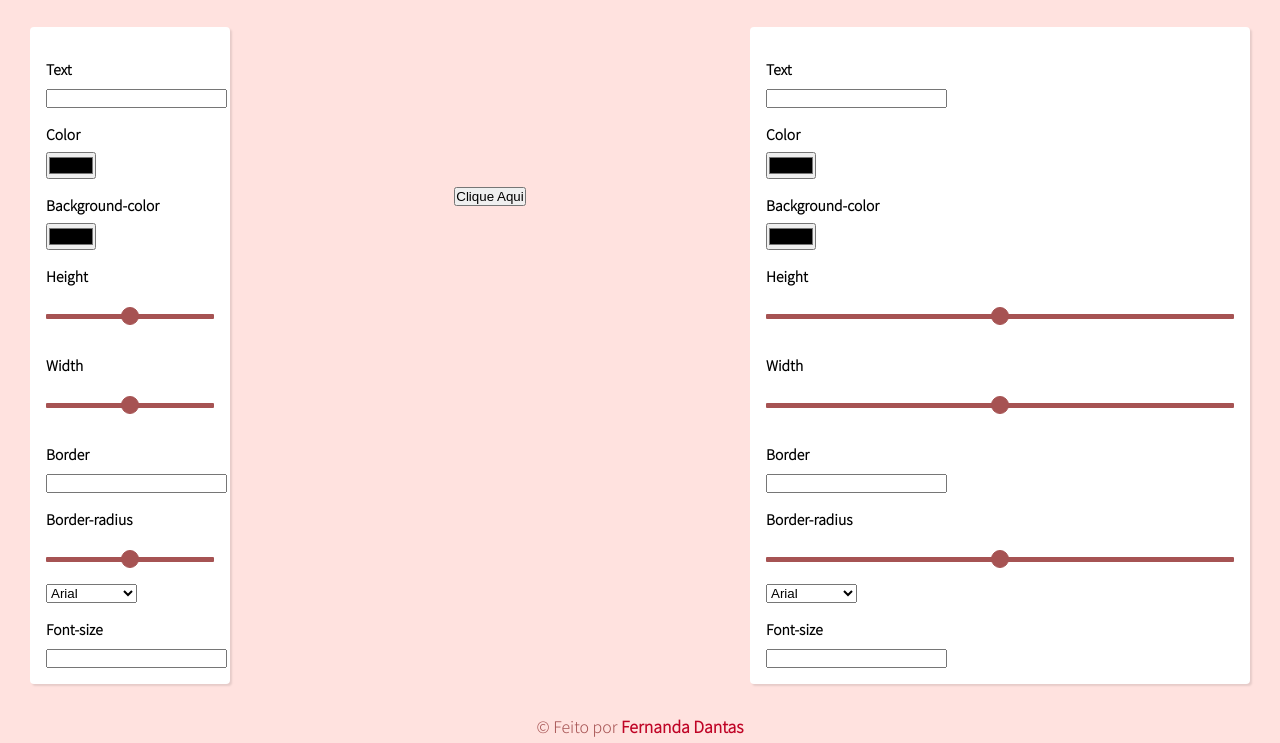
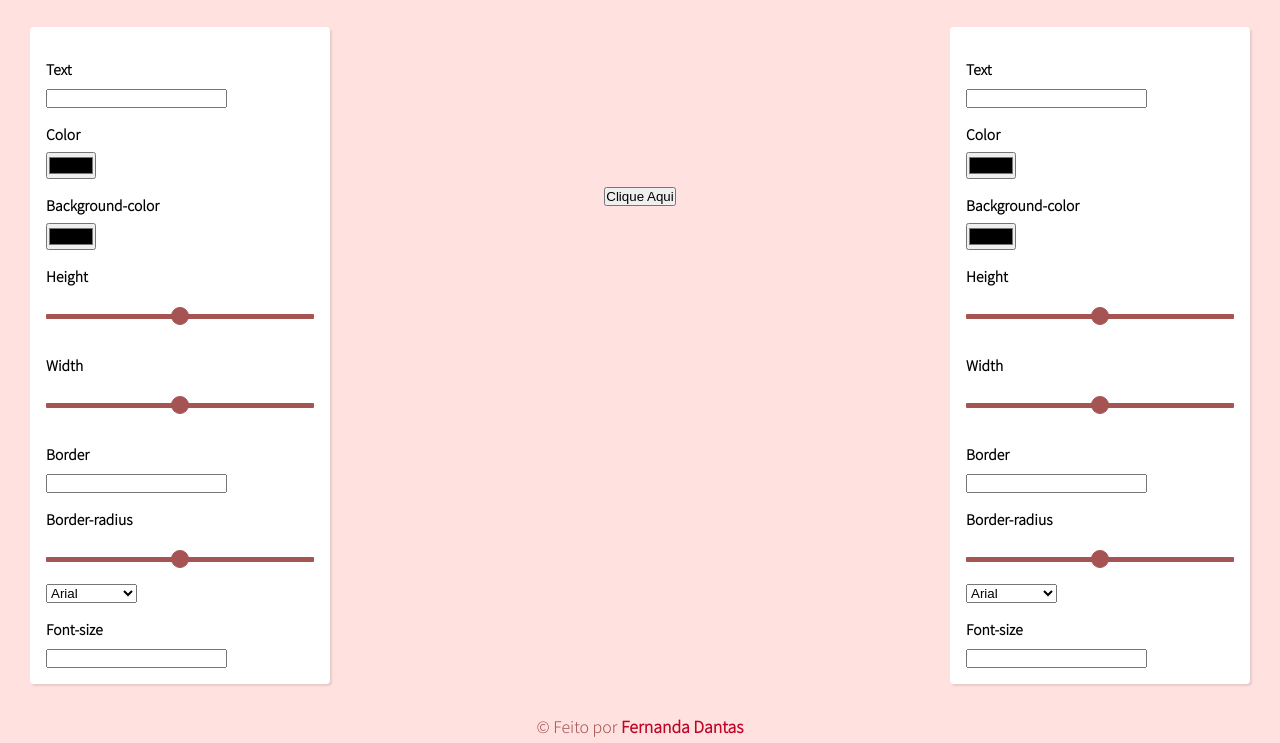
Before and after one commit to Fernanda-Dantas/button-creator, a plain HTML site: page index.html in a window 1280 px wide. Shown: the part 123-866 px from the top of the page. Drawn offline with Linux system fonts and the light colour scheme.

Commit message:
atualizei o grid-template-columns

```diff
--- a/styles.css
+++ b/styles.css
@@ -29,7 +29,7 @@ label {
     display: grid;
     grid-gap: 10px;
     padding: 30px;
-    grid-template-columns: 200px 1fr 1fr;
+    grid-template-columns: 1fr 2fr 1fr;
 
 }
 
```
